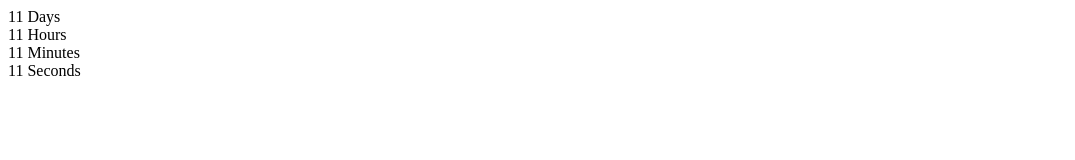
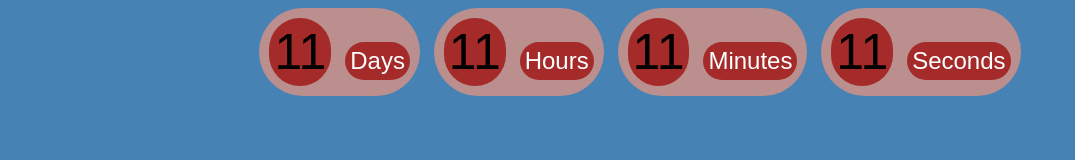
Before and after one commit to Aninok92/goit-js-hw-11-timer, a website built with Parcel: page src/index.html in a window 1280 px wide. Shown: the whole page, without its empty margins (0-1075 px from the left). Built offline with nearby package versions, Linux system fonts and the light colour scheme.

Commit message:
добавляет css

```diff
--- /dev/null
+++ b/src/css/style.css
@@ -0,0 +1,34 @@
+body {
+  text-align: center;
+  background: #4682b4;
+  font-family: sans-serif;
+  font-weight: 200;
+}
+
+.timer {
+  font-family: sans-serif;
+  color: #000;
+  display: inline-block;
+  text-align: center;
+  font-size: 50px;
+}
+
+.field {
+  padding: 10px;
+  border-radius: 50px;
+  background: #bc8f8f;
+  display: inline-block;
+}
+
+.timer div > span {
+  padding: 5px;
+  border-radius: 50px;
+  background: #a52a2a;
+  display: inline-block;
+}
+
+.label {
+  padding-top: 5px;
+  font-size: 24px;
+  color: #fff;
+}
--- a/src/index.html
+++ b/src/index.html
@@ -4,6 +4,7 @@
     <meta charset="UTF-8" />
     <meta http-equiv="X-UA-Compatible" content="IE=edge" />
     <meta name="viewport" content="width=device-width, initial-scale=1.0" />
+    <link rel="stylesheet" href="./css/style.css" />
     <title>Timer</title>
   </head>
   <body>
```
